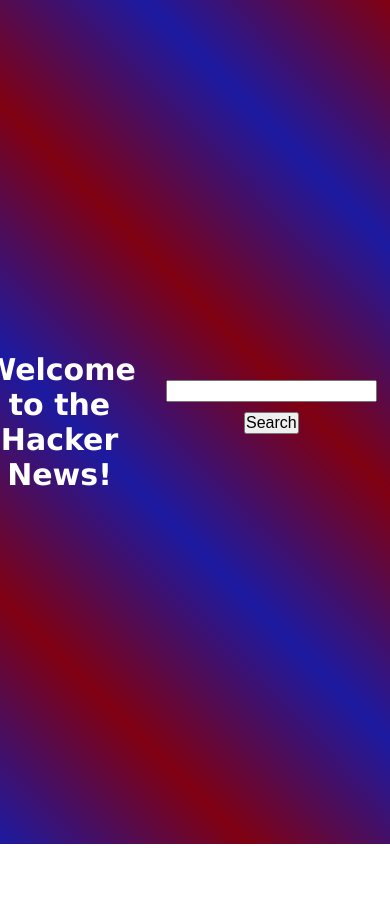
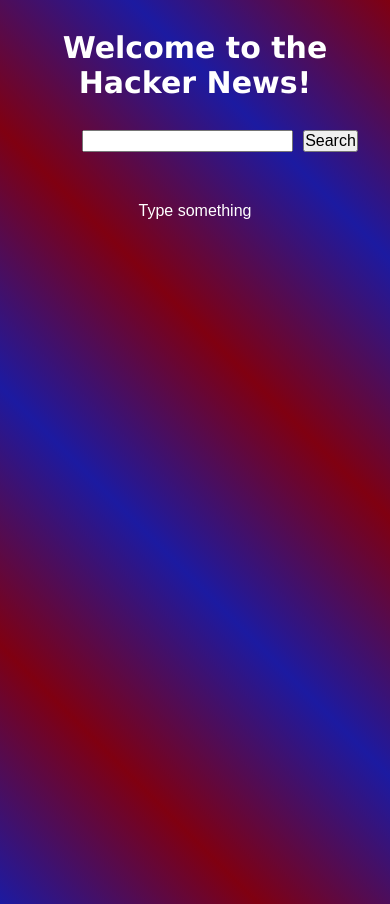
Before and after one commit to alex090890/WBS-Hacker-News, a React (Vite) app: page / in a window 390 px wide. Before the commit the page ends 844 px from the top, so only its background shows below. Built offline with nearby package versions, Linux system fonts and the light colour scheme.

Commit message:
Worked on styling

```diff
--- a/package.json
+++ b/package.json
@@ -7,10 +7,13 @@
   "dependencies": {
     "algoliasearch": "4.22.1",
     "axios": "1.6.7",
+    "bootstrap": "^5.3.2",
     "react": "18.2.0",
+    "react-bootstrap": "^2.10.1",
     "react-dom": "18.2.0",
     "react-instantsearch": "7.5.5",
-    "react-instantsearch-core": "7.5.5"
+    "react-instantsearch-core": "7.5.5",
+    "react-loader-spinner": "^6.1.6"
   },
   "devDependencies": {
     "@types/react": "18.2.38",
--- a/src/Search.jsx
+++ b/src/Search.jsx
@@ -4,8 +4,10 @@
 const Search = () => {
   const [searchTerm, setSearchTerm] = useState("");
   const [news, setNews] = useState([]);
+  const [loading, setLoading] = useState(false);
 
   const fetchNews = async (query) => {
+    setLoading(true);
     try {
       const response = await axios.get(
         `https://hn.algolia.com/api/v1/search?query=${query}&tags=story`,
@@ -13,6 +15,8 @@
       setNews(response.data.hits);
     } catch (error) {
       console.error("Error fetching news:", error);
+    } finally {
+      setLoading(false);
     }
   };
 
@@ -33,7 +37,10 @@
         <button type="submit">Search</button>
       </form>
       <div className="newsList">
-        {news.map((article) => (
+        {loading ? (
+          <div className="process">Loading...</div>
+        ) : news.length > 0 ? (
+          news.map((article) => (
             <div key={article.objectID} className="newsContainer">
               <h2 className="newsTitle">{article.title}</h2>
               <span className="handIcon">&#128073;</span>
@@ -41,7 +48,10 @@
                 Click Here
               </a>
             </div>
-        ))}
+          ))
+        ) : (
+          news.length === 0 && <div className="process">Type something</div>
+        )}
       </div>
     </div>
   );
--- a/src/styles.css
+++ b/src/styles.css
@@ -17,12 +17,6 @@
     rgb(128, 0, 17)
   );
   padding: 30px;
-  height: max-content;
-  width: 100%;
-  display: flex;
-  align-items: center;
-  justify-content: center;
-  box-sizing: border-box;
   min-height: 100vh;
 }
 
@@ -45,7 +39,7 @@
   border: 5px dotted white;
   margin: 20px;
   padding: 10px;
-  height: 200px;
+  height: 150px;
   width: 200px;
 }
 
@@ -57,13 +51,38 @@
 
 .handIcon {
   display: block;
-  margin: 20px;
+  margin: 10px;
+  align-items: center;
+  justify-content: center;
+  box-sizing: border-box;
+  overflow: hidden;
 }
 
 .searchForm {
   padding: 20px;
+  width: 100%;
 }
 
 .searchInput {
   margin: 10px;
 }
+
+.process {
+  color: white;
+}
+
+@media screen and (max-width: 600px) {
+  .App {
+    display: inline-block;
+  }
+
+  .newsList {
+    display: inline-flex;
+    flex-wrap: wrap;
+  }
+
+  .newsContainer {
+    height: 100px;
+    width: 100px;
+  }
+}
```
Also changed, not shown: 2 other files (tests, documents, lock files or other folders). Lines whose indentation alone changed are shown as unchanged.
